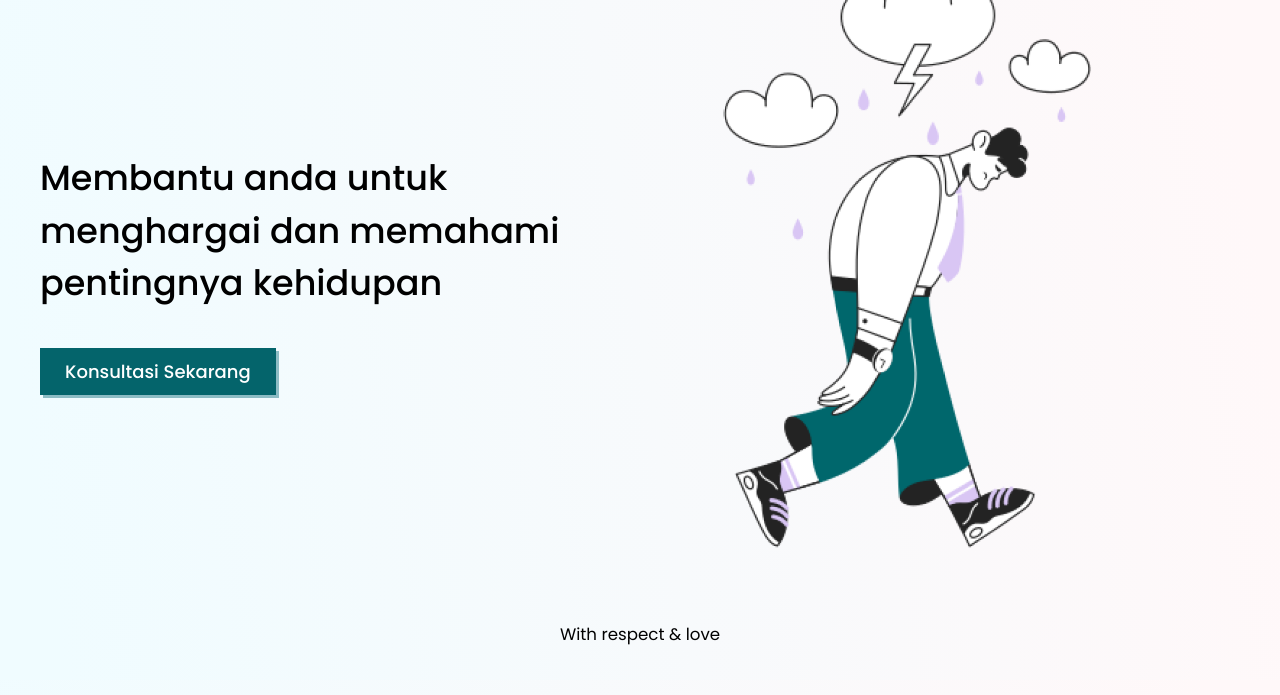
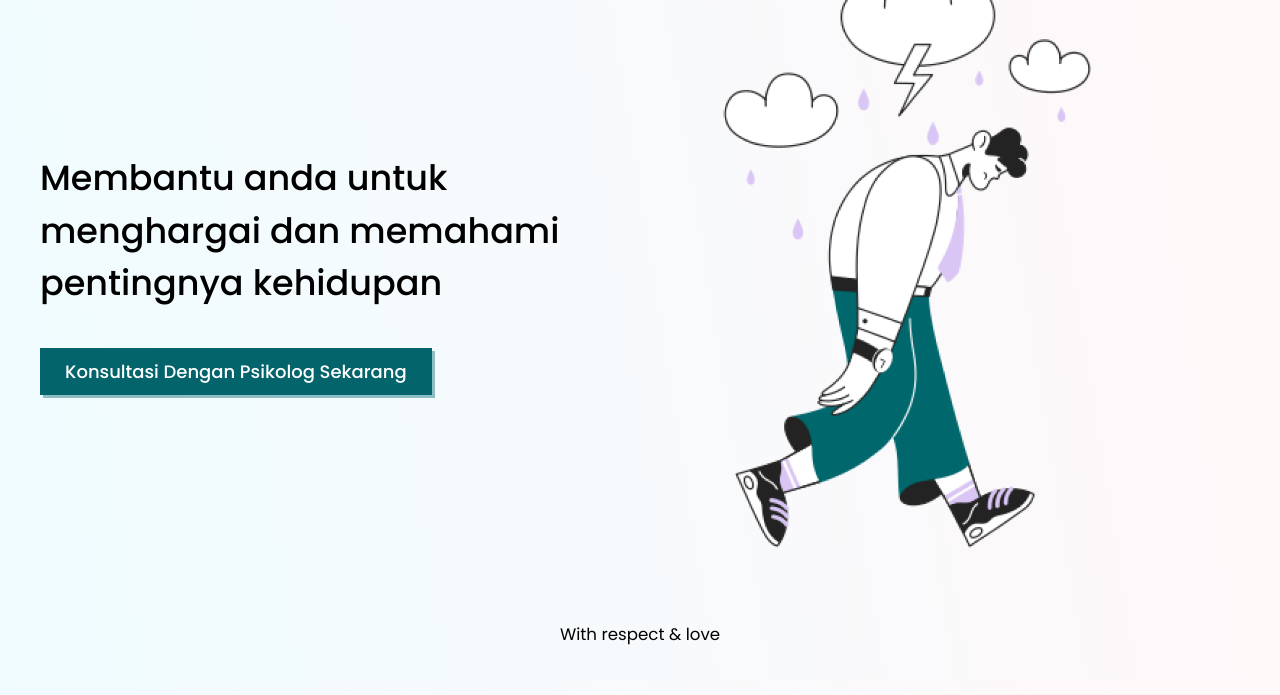
Before and after one commit to jiwakukonsultasi/jiwakukonsultasi.github.io, a plain HTML site: page index.html in a window 1280 px wide. Shown: the part 105-800 px from the top of the page. Drawn offline with Linux system fonts and the light colour scheme.

Commit message:
Update index.html

```diff
--- a/index.html
+++ b/index.html
@@ -23,7 +23,7 @@
 		<div class="flex-sect">
 			<div class="flex1">
 				<h1>Membantu anda untuk menghargai dan memahami pentingnya kehidupan</h1>
-				<a href="https://docs.google.com/forms/d/e/1FAIpQLSewMOunXpH866mUcjRFlcYRP8tzIevf2IbfHpRIRFo3ZrYNHQ/viewform" target="_blank">Konsultasi Sekarang</a>
+				<a href="https://docs.google.com/forms/d/e/1FAIpQLSewMOunXpH866mUcjRFlcYRP8tzIevf2IbfHpRIRFo3ZrYNHQ/viewform" target="_blank">Konsultasi Dengan Psikolog Sekarang</a>
 			</div>
 			<div class="flex2">
 				<img class="hero-img" src="assets/Hero-image.png">
```
